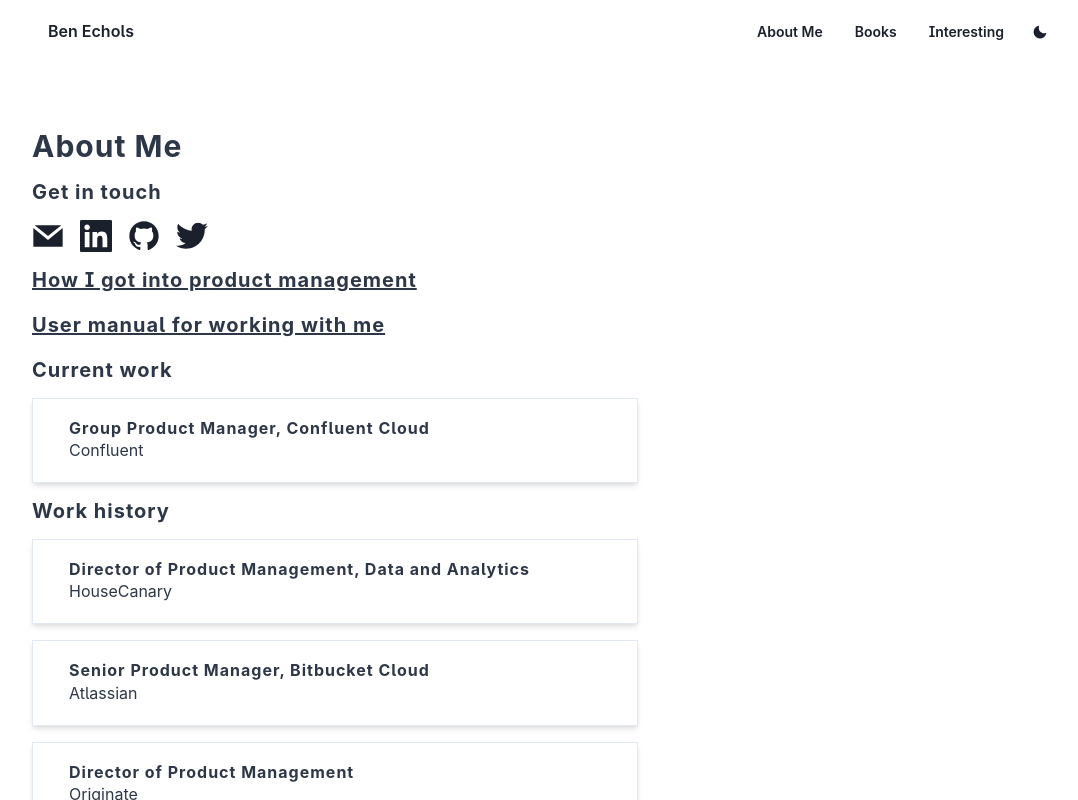
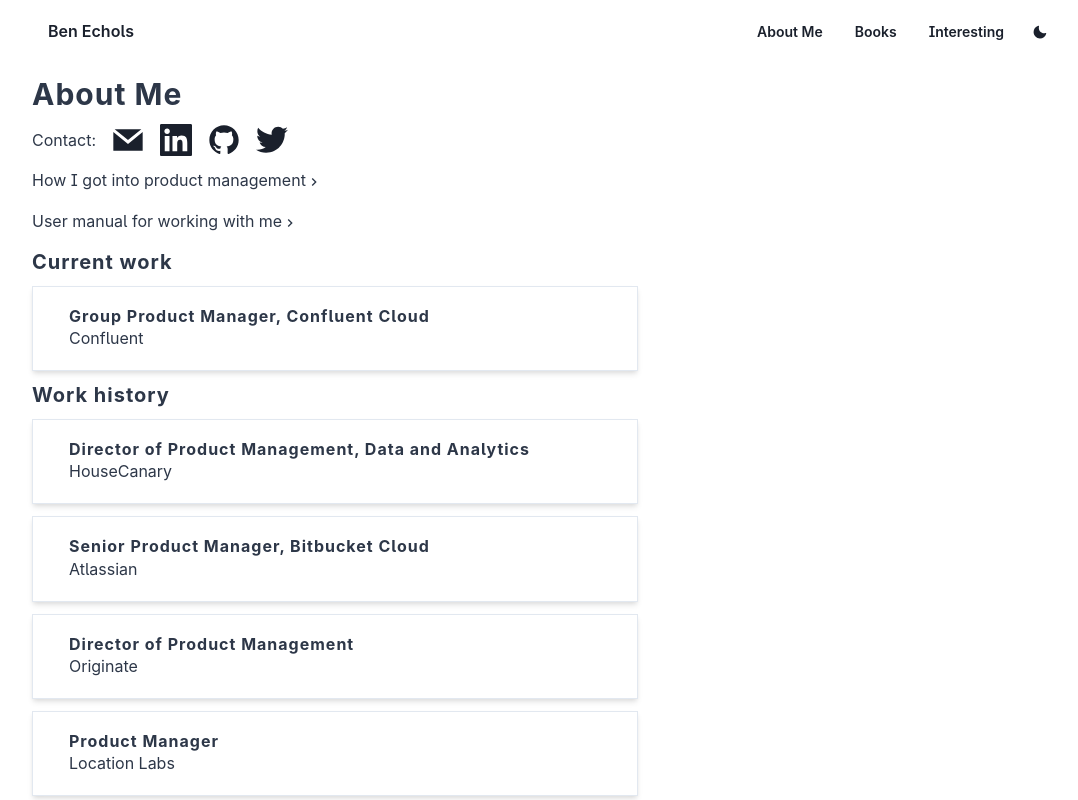
Before and after one commit to bechols/bechols-nextjs, a Next.js app: page /about in a window 1280 px wide. Shown: the top 800 px of the page, without its empty margins (96-1174 px from the left). Built offline with nearby package versions, Linux system fonts and the light colour scheme.

Commit message:
Minor formatting

```diff
--- a/pages/about/index.js
+++ b/pages/about/index.js
@@ -8,15 +8,15 @@
   VStack,
   useColorModeValue,
 } from "@chakra-ui/react";
+import { ChevronRightIcon } from "@chakra-ui/icons";
 import { GrGithub, GrMail, GrLinkedin, GrTwitter } from "react-icons/gr";
 import { getAllMDXInFolder } from "../../src/utils/getAllMDXInFolder";
 
 function ResumeEntry({ position, company, link }) {
-  const bg = useColorModeValue('williamsGold','williamsPurple')
+  const bg = useColorModeValue("williamsGold", "williamsPurple");
   return (
     <Container
       p={5}
-      my={5}
       shadow="md"
       borderWidth="1px"
       _hover={{
@@ -43,10 +43,10 @@
   const bgInvert = useColorModeValue("williamsGold", "williamsPurple");
 
   return (
-    <VStack spacing="16px" align="flex-start">
+    <VStack spacing="12px" align="flex-start">
       <Heading size="lg">About Me</Heading>
-      <Heading size="md">Get in touch</Heading>
       <HStack spacing="16px">
+        <Text>Contact:</Text>
         <Link href="mailto:benjamin.echols@gmail.com" isExternal>
           <GrMail fontSize="32px" />
         </Link>
@@ -62,17 +62,11 @@
       </HStack>
       {posts.map((post, index) => (
         <NextLink href={"/about/" + post.slug} passHref key={index}>
-          <Link pb="5px" _hover="none">
-            <Heading
-              size="md"
-              textDecoration="underline"
-              _hover={{
-                color: bg,
-                bg: bgInvert
-              }}
-            >
+          <Link pb="5px">
+            <Text>
               {post.title}
-            </Heading>
+              <ChevronRightIcon />
+            </Text>
           </Link>
         </NextLink>
       ))}
--- a/src/components/Layout.js
+++ b/src/components/Layout.js
@@ -85,7 +85,7 @@
       px={{ base: 4, lg: 0 }}
       centerContent
     >
-      <VStack flex={1} spacing={16} alignItems="stretch" w="full">
+      <VStack flex={1} spacing="12px" alignItems="stretch" w="full">
         <Header />
         {children}
       </VStack>
```
